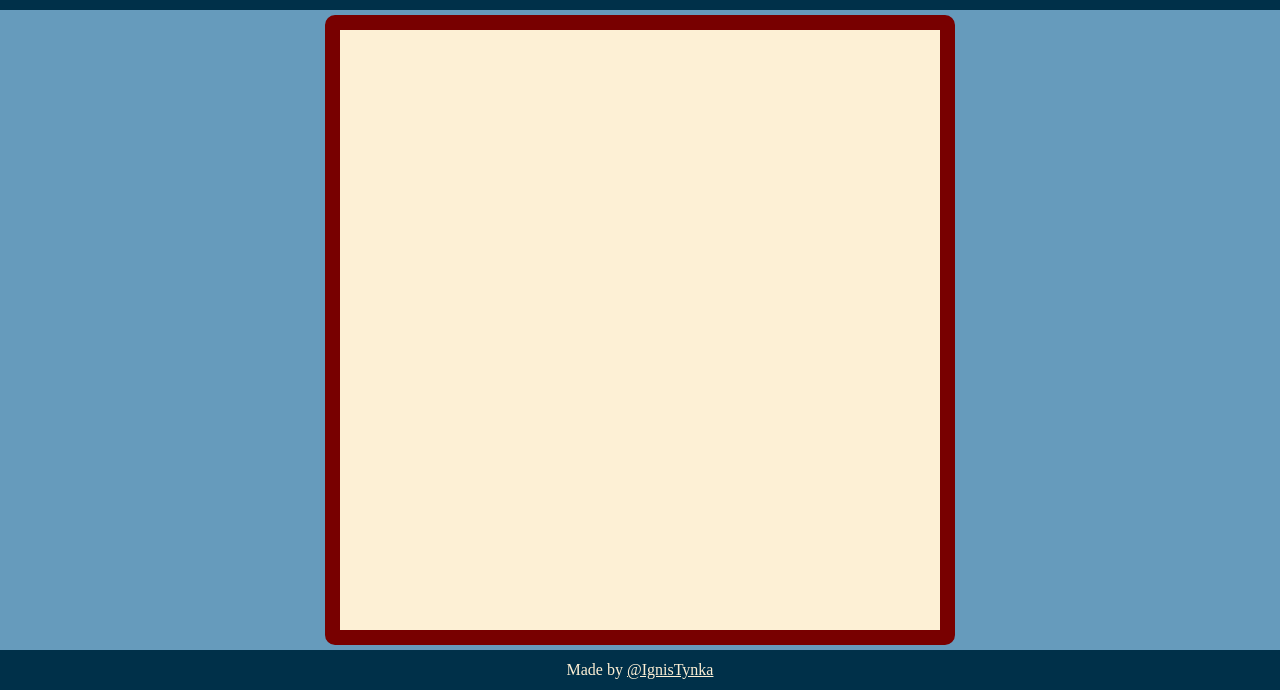
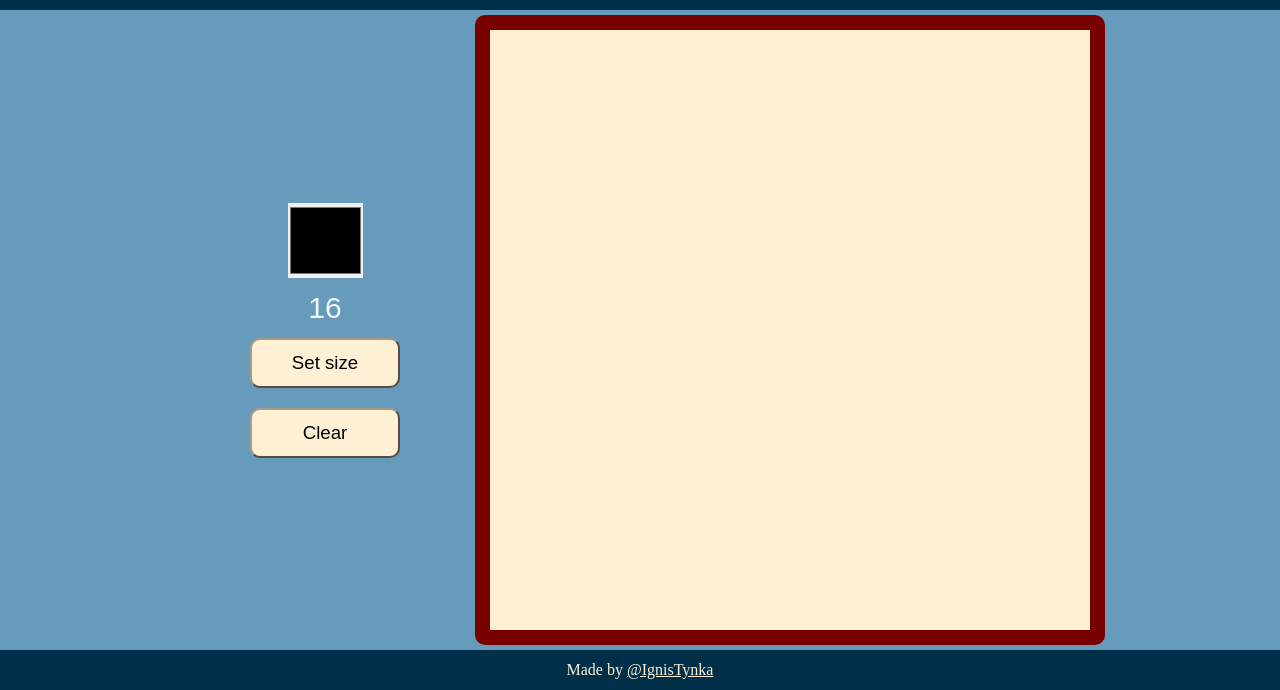
Before and after one commit to IgnisTynka/odin_etch-a-sketch, a plain HTML site: page index.html in a window 1280 px wide. Shown: the part 110-800 px from the top of the page. Drawn offline with Linux system fonts and the light colour scheme.

Commit message:
Final version

```diff
--- a/index.html
+++ b/index.html
@@ -11,9 +11,14 @@
         <h1>Etch-a-Sketch</h1>
     </header>
     <section>
-        <!-- <div class="options">
-          <input type="color">
-        </div> -->
+        <div class="options">
+            <input type="color" id="color">
+            <div class="size">
+                <input id="sizeValue" type="text" value="16" placeholder="size">
+                <button id="set">Set size</button>
+            </div>
+            <button id="clear">Clear</button>
+        </div>
         <div class="container">
 
         </div>
--- a/script.js
+++ b/script.js
@@ -1,8 +1,18 @@
 function createBoard(container, boardSize){
+    container.innerHTML = '';
+    let size = 600/boardSize;
     for(i=0; i< boardSize*boardSize; i++){
         let field = document.createElement('div')
+        field.style.width = size + 'px';
+        field.style.height = size + 'px';
         field.classList.add('field');
         container.appendChild(field);
+    }
+    let fields = document.querySelectorAll('.field');
+    for (const field of fields){
+        field.addEventListener('mouseenter', () => {
+            field.style.backgroundColor = color.value;
+        })
     }
 }
 
@@ -10,10 +20,15 @@ let container = document.querySelector('.container');
 
 createBoard(container, 16);
 
-let fields = document.querySelectorAll('.field')
+set.addEventListener('click', () => {
+    let boardSize = Number(document.getElementById('sizeValue').value);
+    createBoard(container, boardSize);
+    }
+)
 
-for (const field of fields){
-    field.addEventListener('mouseenter', () => {
-        field.style.backgroundColor = 'black';
-    })
-}
+clear.addEventListener('click', () => {
+    let fields = document.querySelectorAll('.field');
+    for (const field of fields){
+        field.style.backgroundColor = '#FDF0D5';
+    }
+})
--- a/style.css
+++ b/style.css
@@ -36,8 +36,48 @@ section{
 
 .options{
     height: 600px;
-    width: 600px;
+    width: 300px;
+    display: flex;
+    flex-direction: column;
+    justify-content: center;
+    align-items: center;
 }
+
+#color{
+    border: none;
+    height: 75px;
+    width: 75px;
+    margin: 10px;
+}
+
+.size{
+    display: flex;
+    flex-direction: column;
+    justify-content: center;
+    align-items: center;
+}
+
+#sizeValue{
+    width: 100px;
+    height: 40px;
+    color: aliceblue;
+    background: none;
+    font-size: 30px;
+    border: none;
+    text-align: center;
+}
+
+button{
+    margin: 10px;
+    height: 50px;
+    width: 150px;
+    border-radius: 10px;
+    font-size: 14pt;
+    background-color: #FDF0D5;
+    border-color: #A99985;
+}
+
+
 
 .container{
     background-color: #C1121F;
@@ -52,8 +92,6 @@ section{
 }
 
 .field{
-    width: 37.5px;
-    height: 37.5px;
     background-color: #FDF0D5;
 }
 
```
